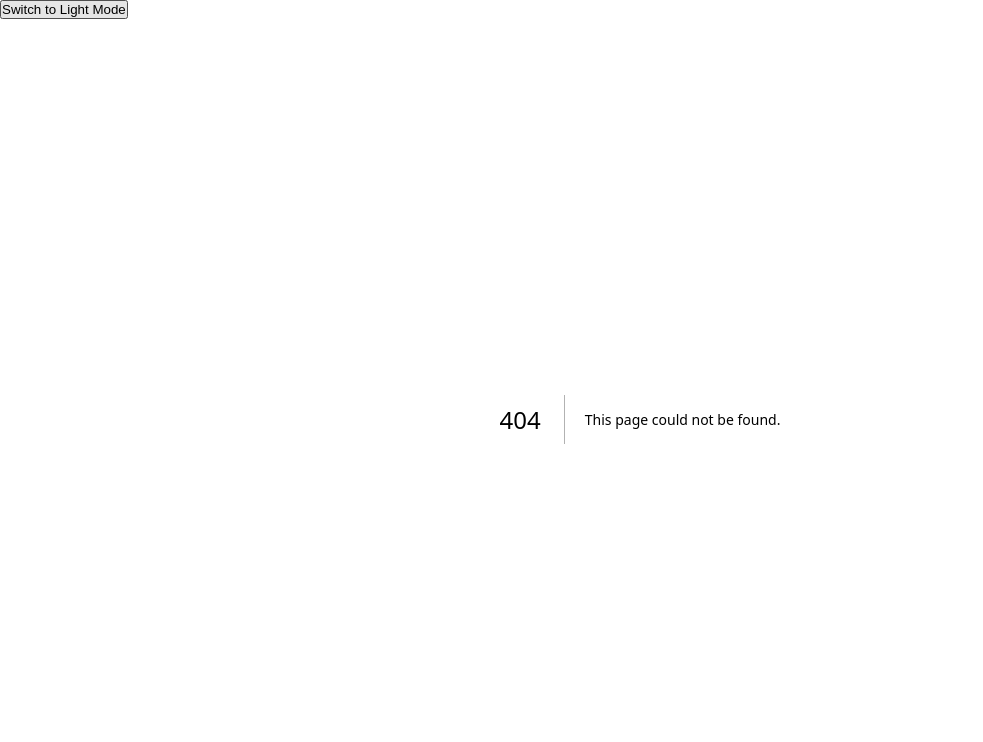
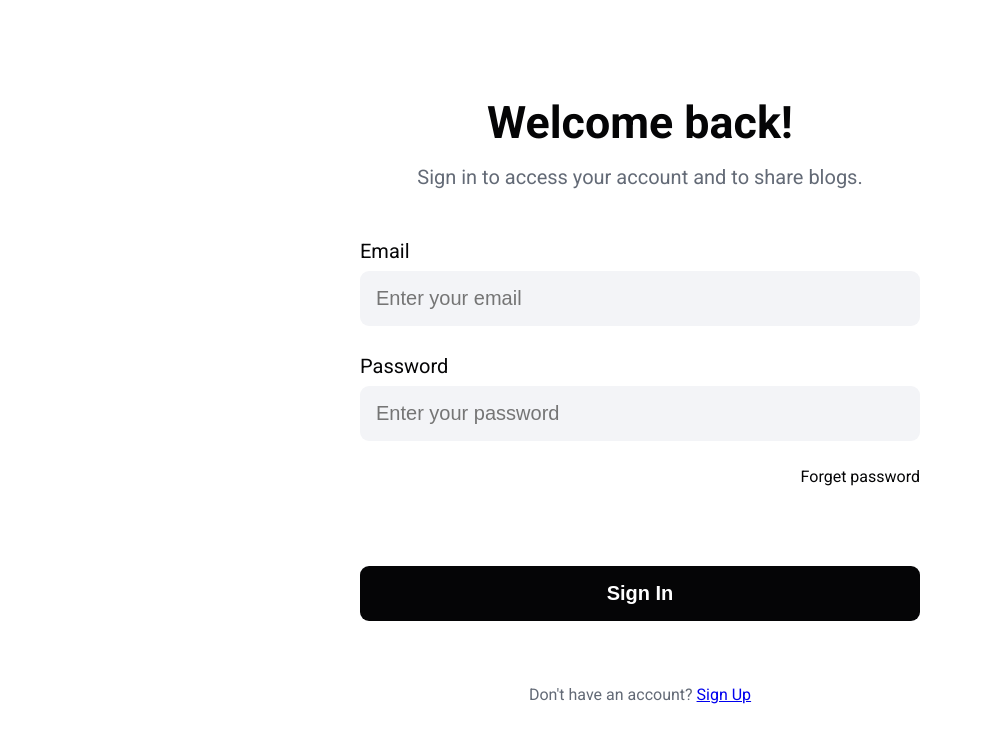
Before and after one commit to M-O-H/BloggerUI, a Next.js app: page /auth/signin in a window 1280 px wide. Before the commit this address had no page. Shown: the top 742 px of the page, without its empty margins (0-983 px from the left). Built offline with nearby package versions, Linux system fonts and the light colour scheme.

Commit message:
add sign-in page

```diff
--- /dev/null
+++ b/app/auth/signin/SubmitForm.tsx
@@ -0,0 +1,47 @@
+'use client'
+import { authUser, updatedPost, logout } from '@/utils/FetchData';
+import styles from './signin.module.css';
+import React, { useState } from "react";
+import ValidationMessage from '@/components/form/ValidationMessage';
+
+interface SubmitFormProps {
+	nameInputField: any;
+	emailInputField: any;
+	passInputField: any;
+	Options: any;
+	SubmitButton: any;
+	ValidationMsg: any;
+}
+
+const SubmitForm: React.FC<SubmitFormProps> = ({ nameInputField, emailInputField, passInputField, Options, SubmitButton, ValidationMsg }) => {
+
+	const [toggleAuth, setToggle] = useState(false);
+	const [showMsg, setShowMsg] = useState(false);
+
+	const handleSUbmit = async (e: React.FormEvent) => {
+		e.preventDefault();
+		const [emailField, passwordField]: any = e.target;
+		const [username, password] = [emailField.value, passwordField.value]
+
+		const response = await authUser({ username, password });
+
+		if (!response) setShowMsg(true);
+		console.log(response);
+
+	}
+
+
+	return (
+		<form onSubmit={handleSUbmit} onFocus={() => setShowMsg(false)} className={styles.formContainer} >
+			{toggleAuth && { nameInputField }}
+			{emailInputField}
+			{passInputField}
+			{Options}
+			{showMsg && <ValidationMessage />}
+			{SubmitButton}
+		</form>
+
+	);
+};
+
+export default SubmitForm;
--- /dev/null
+++ b/app/auth/signin/page.tsx
@@ -0,0 +1,65 @@
+import type { Metadata } from 'next'
+import styles from './signin.module.css';
+import InputField from '@/components/form/inputField';
+import { roboto } from '@/utils/fonts';
+import SubmitForm from './SubmitForm';
+import ValidationMessage from '@/components/form/ValidationMessage';
+
+export const metadata: Metadata = {
+	title: 'Sign In |  Blogger',
+	description: 'Welcome! - DEV community',
+	keywords: ['sign in', 'login', 'authentication', 'Blogger'],
+};
+
+const Options = () =>
+	<div className={styles.optionsContainer}>
+
+		<div className={styles.rememberMeContainer}>
+
+
+		</div>
+
+		<a href="#forgot-password">Forget password</a>
+
+	</div>
+
+const SubmitBtn = () =>
+	<button type="submit" className={styles.signInButton}>Sign In</button>
+
+
+
+
+
+const SignInPage: React.FC = () => {
+
+	return (
+		<main className={`${styles.signInContainer} ${roboto.className}`}>
+			<section aria-labelledby="signin-heading">
+				<h1 className={styles.header} id="signin-heading">Welcome back!</h1>
+				<p className={styles.subHeader}>Sign in to access your account and to share blogs.</p>
+			</section>
+
+			<SubmitForm
+				nameInputField={<InputField label="username" type="username" id="username" placeholder="Enter your username" />}
+
+				emailInputField={<InputField label="Email" type="text" id="email" placeholder="Enter your email" />}
+
+				passInputField={<InputField label="Password" type="Password" id="password" placeholder="Enter your password" />}
+
+				Options={<Options />}
+
+				SubmitButton={<SubmitBtn />}
+
+				ValidationMsg={<ValidationMessage />}
+
+			/>
+
+			<p className={styles.signUpPrompt}>
+				Don't have an account? <a href="#sign-up">Sign Up</a>
+			</p>
+
+		</main >
+
+	);
+}
+export default SignInPage;
--- /dev/null
+++ b/app/auth/signin/signin.module.css
@@ -0,0 +1,87 @@
+.signInContainer {
+	display: flex;
+	justify-content: center;
+	align-items: center;
+	flex-direction: column;
+	height: 100vh;
+}
+
+
+.header {
+	font-size: calc(2rem + 1vw);
+	text-align: center;
+}
+
+.subHeader {
+	font-size: 20px;
+	padding-top: 1rem;
+	text-align: center;
+	font-weight: normal;
+	color: var(--text-dm);
+}
+
+.formContainer {
+	display: flex;
+	flex-direction: column;
+	justify-content: space-between;
+	width: 35rem;
+	margin-top: 2rem;
+}
+
+.optionsContainer {
+	padding: 1rem 0;
+	display: flex;
+	justify-content: space-between;
+}
+
+.checkbox {
+	margin-right: 10px;
+}
+
+.optionsContainer a {
+	color: var(--foreground);
+	text-decoration: none;
+}
+
+
+.signInButton {
+	color: #ffffff;
+	font-size: 20px;
+	font-weight: bold;
+	padding: 1rem;
+	margin-top: 4rem;
+	background-color: var(--primary);
+	border-radius: var(--border-radius);
+	border: none;
+	outline: none;
+}
+
+.signUpPrompt {
+	padding-top: 4rem;
+	text-align: center;
+	color: var(--text-dm);
+}
+
+/* Mobile devices (portrait, less than 768px) */
+@media only screen and (max-width: 767px) {
+
+	.signInContainer {
+		padding: 0 1rem;
+		padding-top: 3rem;
+		justify-content: initial;
+	}
+
+	.formContainer {
+		width: 100%;
+
+	}
+}
+
+/* Tablets (768px to 1024px) */
+@media only screen and (min-width: 768px) and (max-width: 1024px) {
+	.signInContainer {
+		padding: 0 1rem;
+	}
+
+	.formContainer {}
+}
--- a/app/globals.css
+++ b/app/globals.css
@@ -2,12 +2,21 @@
   --background: #ffffff;
   --foreground: #050506;
   --primary: #050506;
+  --border-radius: 9px;
+  --bg-dm: #F3F4F7;
+  --text-dm: #636a76;
+  --primary-hsl: 940;
 }
 
 html.dark {
   --background: #0A0D14;
   --foreground: #ffffff;
   --primary: #6289FF;
+  --border-radius: 9px;
+  --bg-dm: #0E131E;
+  --text-dm: #9896a3;
+  --primary-hsl: 222;
+  --primary-dm: #162138;
 }
 
 body {
--- a/app/layout.tsx
+++ b/app/layout.tsx
@@ -1,10 +1,10 @@
 import type { Metadata } from "next";
 import "./globals.css";
+import ThemeProvider from "@/utils/ThemeProvider";
 import ThemeToggle from "@/utils/ThemeToggle";
-import ThemeProvider from "@/utils/ThemeProvider";
 
 export const metadata: Metadata = {
-  title: "Create Next App",
+  title: "Blogger",
   description: "Generated by create next app",
 };
 
@@ -18,7 +18,6 @@ export default function RootLayout({
       <body>
         <ThemeProvider
         >
-          <ThemeToggle />
           {children}
         </ThemeProvider>
       </body>
--- /dev/null
+++ b/components/form/ValidationMessage.tsx
@@ -0,0 +1,13 @@
+import styles from "./form.module.css";
+
+const message = "Email/password inccorrect";
+
+const ValidationMessage = () => (
+	<div className={styles.messageContainer} >
+		<p className={styles.errorMessage} role="alert">
+			{message}
+		</p>
+	</div >
+);
+
+export default ValidationMessage;
--- /dev/null
+++ b/components/form/form.module.css
@@ -0,0 +1,34 @@
+.inputWrapper {
+	display: flex;
+	flex-direction: column;
+	padding: 10px 0;
+}
+
+.inputLabel {
+	font-size: 20px;
+	color: var(--foreground);
+	padding: 8px 0;
+}
+
+.inputField {
+	font-size: 20px;
+	padding: 1rem;
+	background-color: var(--bg-dm);
+	border: none;
+	outline: none;
+	border-radius: var(--border-radius);
+}
+
+
+
+.inputField:focus {
+	outline: 1px solid var(--primary);
+	background-color: var(--primary-dm);
+}
+
+
+.errorMessage {
+	text-align: center;
+	color: red;
+	font-weight: bold;
+}
--- /dev/null
+++ b/components/form/inputField.tsx
@@ -0,0 +1,30 @@
+import styles from './form.module.css';
+
+interface InputFieldProps {
+	label: string;
+	type: string;
+	id: string;
+	placeholder: string;
+}
+
+
+const InputField: React.FC<InputFieldProps> = ({ label, type, id, placeholder }) => {
+	return (
+		<div className={styles.inputWrapper}>
+			<label htmlFor={id} className={styles.inputLabel}>{label}</label>
+
+			<input
+				type={type}
+				id={id}
+				placeholder={placeholder}
+				className={styles.inputField}
+				aria-label={label}
+			/>
+
+		</div>
+
+	);
+};
+
+
+export default InputField;
--- /dev/null
+++ b/utils/FetchData.ts
@@ -0,0 +1,76 @@
+import { throws } from "assert";
+import { error } from "console";
+import { type } from "os";
+
+const BASE_URL = "http://localhost:3003/api/v1"
+
+export const getPublicArtilces = async () => {
+	try {
+		const res = await fetch(`${BASE_URL}/posts`);
+		if (!res.ok) throw new Error("Bad Response", {
+			cause: {
+				res,
+			},
+		})
+		return res.json();
+	}
+	catch (err) {
+	}
+}
+
+export const updatedPost = async (id: number) => {
+	try {
+		const res = await fetch(`${BASE_URL}/posts/${id}`, {
+			method: 'PATCH',
+			headers: { 'Content-Type': 'application/json' },
+			body: JSON.stringify({ title: 'updated with nextjs client' }),
+			credentials: 'include', // Include the cookie with the request
+		});
+		if (!res.ok) throw new Error("Bad Response", {
+			cause: {
+				res,
+			},
+		})
+		return res.json();
+	}
+	catch (err) {
+		console.log(err);
+	}
+}
+
+export const authUser = async ({ username, password }: { username: string, password: string }) => {
+	try {
+		const res = await fetch(`${BASE_URL}/auth/signin`, {
+			method: 'POST',
+			headers: { 'Content-Type': 'application/json' },
+			credentials: 'include', // Important: This ensures cookies are sent with the request!
+			body: JSON.stringify({ username, password }),
+		}
+		); if (!res.ok) throw new Error("Bad Response", {
+			cause: {
+				res,
+			},
+		})
+		return await res.json();
+	}
+	catch (err) {
+	}
+}
+
+export const logout = async () => {
+	try {
+		const res = await fetch(`${BASE_URL}/auth/logout`, {
+			method: 'POST',
+			headers: { 'Content-Type': 'application/json' },
+			credentials: 'include', // Important: This ensures cookies are sent with the request!
+		}
+		); if (!res.ok) throw new Error("Bad Response", {
+			cause: {
+				res,
+			},
+		})
+		return await res.json();
+	}
+	catch (err) {
+	}
+}
--- /dev/null
+++ b/utils/fonts.tsx
@@ -0,0 +1,21 @@
+import { Inter, Roboto_Mono, Roboto, Montserrat } from 'next/font/google'
+
+export const inter = Inter({
+	subsets: ['latin'],
+	display: 'swap',
+})
+
+export const roboto_mono = Roboto_Mono({
+	subsets: ['latin'],
+	display: 'swap',
+})
+
+export const roboto = Roboto({
+	weight: ['400', '500', '700'],
+	subsets: ['latin'],
+});
+
+export const montserrat = Montserrat({
+	weight: ['400', '500', '700'],
+	subsets: ['latin'],
+});
```
Also changed, not shown: components/form/submitBtn.tsx (added, +20 -0 lines).
